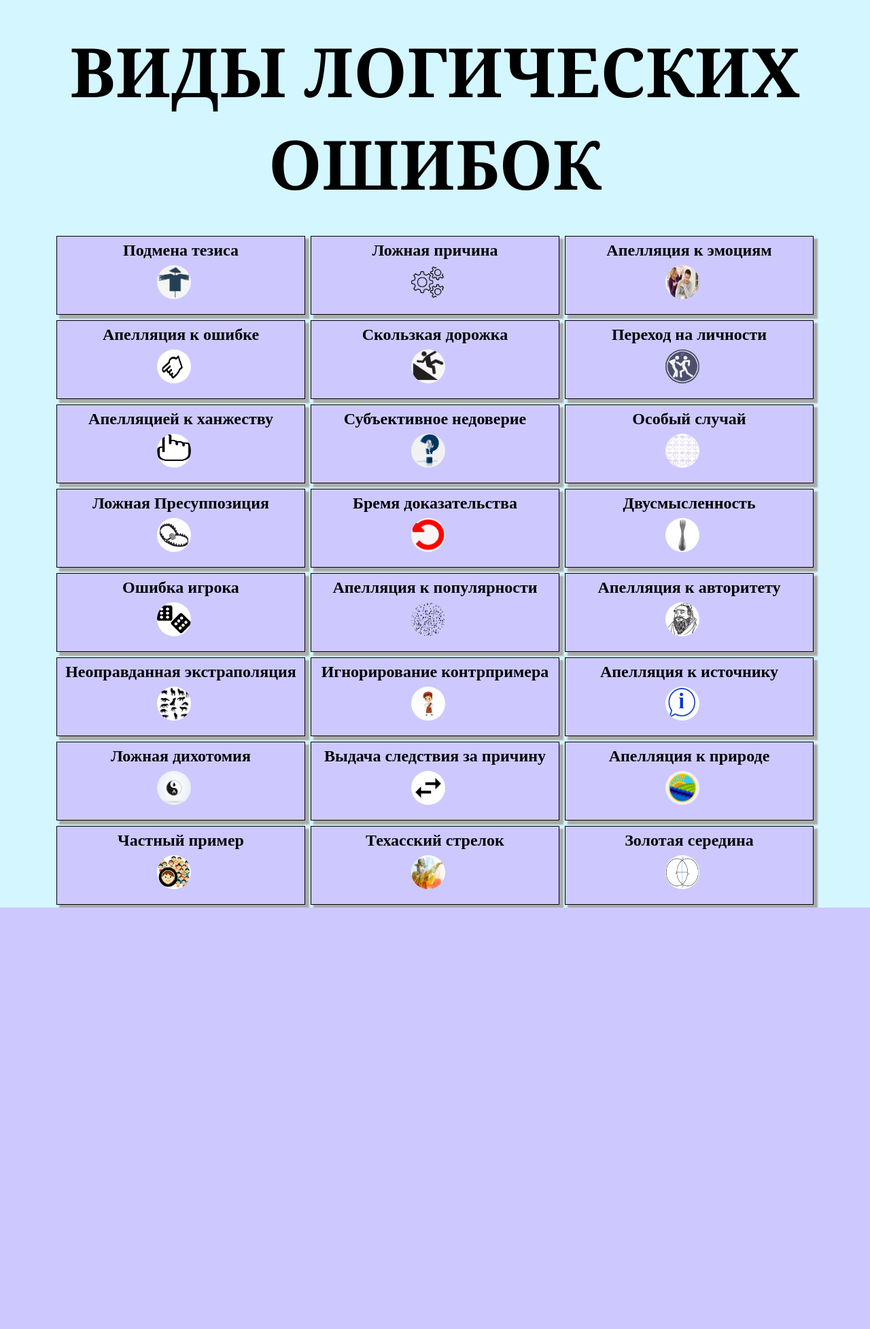
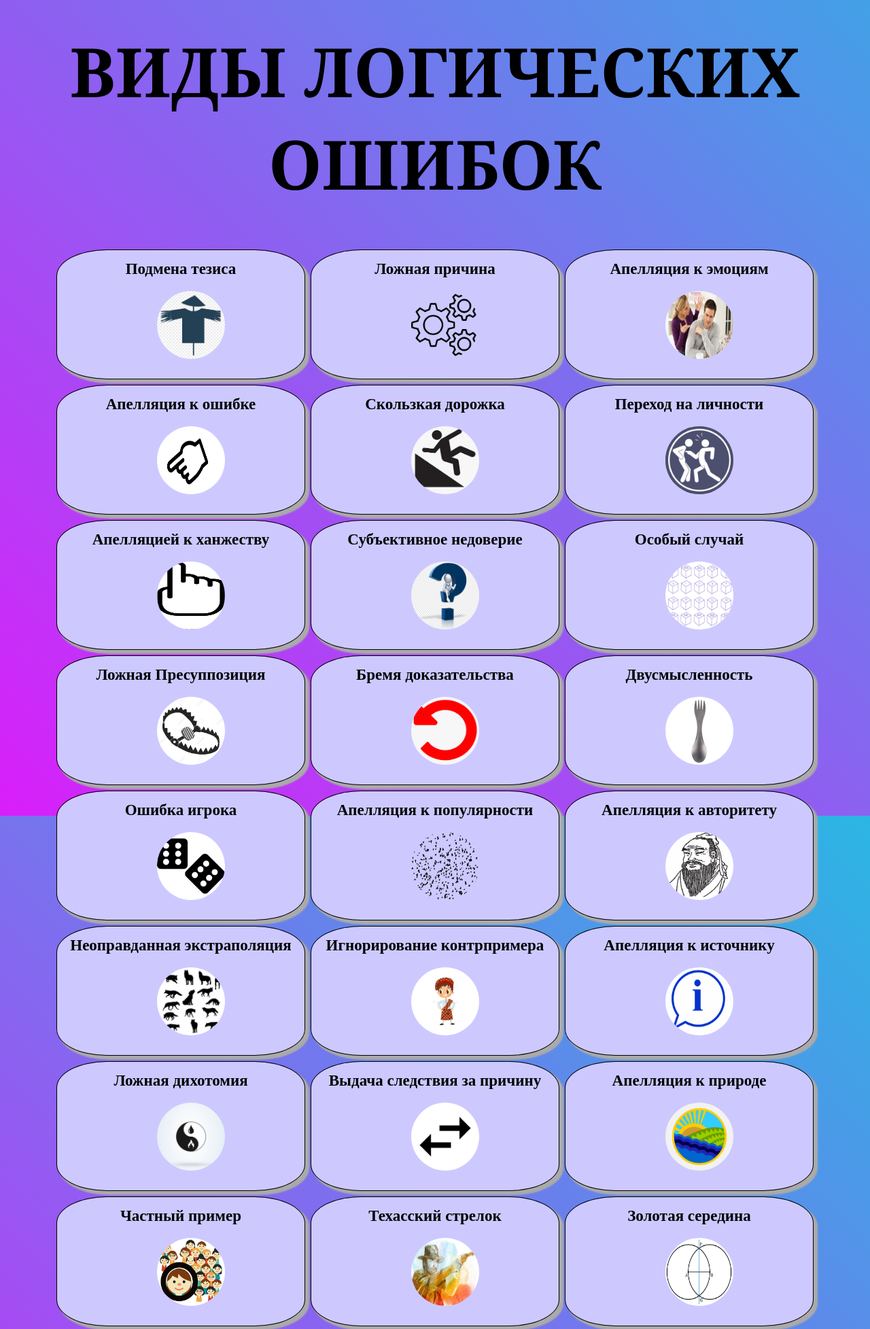
Before and after one commit to onelifeitsme/Django-site-Logical-Fallacies, a Django app: page / in a window 1280 px wide. Shown: the whole page at 68% size. Before the commit the page ends 1335 px from the top, so only its background shows below. Run offline with Django 3.2, Linux system fonts and the light colour scheme; data comes from the database, SQL or seed files in the repository.

Commit message:
'background_animation_added'

```diff
--- a/logic/fallacies/static/fallacies/css/styles.css
+++ b/logic/fallacies/static/fallacies/css/styles.css
@@ -1,7 +1,22 @@
-body {
+html, body {
     margin: 0;
-    background-color: #d4f7ff;
+    background: linear-gradient(45deg, #fc00ff, #00dbde);
+    height: 100%;
+    background-size: 200% 200%;
+    animation: grad 10s ease infinite;
 }
+@keyframes grad {
+    0% {
+        background-position: 0 50%;
+    }
+    50% {
+        background-position: 100% 50%;
+    }
+    100% {
+        background-position: 0 50%;
+    }
+}
+
 
 h1 {
     font-family: Georgia;
@@ -17,6 +32,8 @@
     display: inline-flex;
     flex-wrap: wrap;
     justify-content: center;
+    padding-top: 20px;
+
 
 
 
@@ -24,12 +41,13 @@
 
 .fallacy-block {
     width: 350px;
-    height: 100px;
+    height: 175px;
     margin: 5px;
     padding: 7px;
     box-shadow: 5px 5px 2px 2px #aaa;
     outline: 1px solid #000;
     background-color: #cdc9ff;
+    border-radius: 20%;
 }
 
 .fallacy-name {
@@ -38,14 +56,16 @@
     max-height: 15%;
     margin-top: 0%;
     color: #000000;
+    font-size: 23px;
+    padding-top: 8px;
 }
 .fallacy-url {
     text-decoration: none;
 }
 
 .fallacy-img {
-    width: 50px;
-    height: 50px;
+    width: 100px;
+    height: 100px;
     border-radius: 50%;
     align-items: center;
     margin-left: 40%;
--- a/logic/fallacies/templates/fallacies/about.html
+++ /dev/null
@@ -1,4 +0,0 @@
-<title>Пошёл нахуй</title>
-
-<h2>{{fallacy.title}}</h2></a>
-<h1 class="previous-fallacy"><a href="{% url 'fallacy' fallacy10 %}">Предыдущая логическая ошибка</a></h1>
--- a/logic/fallacies/templates/fallacies/contact.html
+++ /dev/null
@@ -1,5 +0,0 @@
-{% extends 'fallacies/base.html' %}
-<title>{{title}}</title>
-{% block h1 %}
-<h2>Связаться с нами</h2>
-{% endblock %}
```
Also changed, not shown: logic/fallacies/static/fallacies/css/fallacy_styles.css (+16 -2 lines), logic/fallacies/static/fallacies/css/test.css (deleted, +0 -40 lines), logic/fallacies/templates/fallacies/test.html (deleted, +0 -17 lines).
